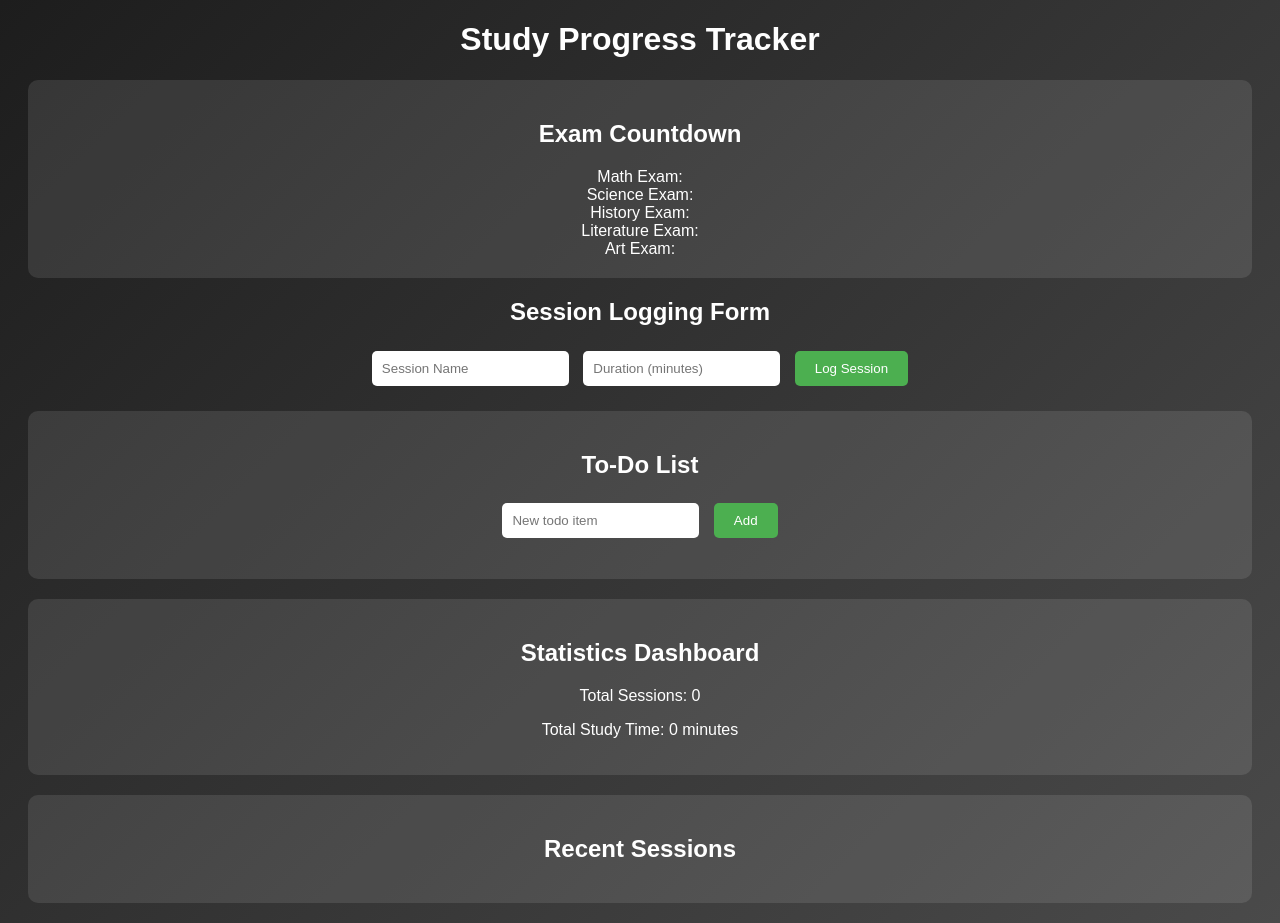
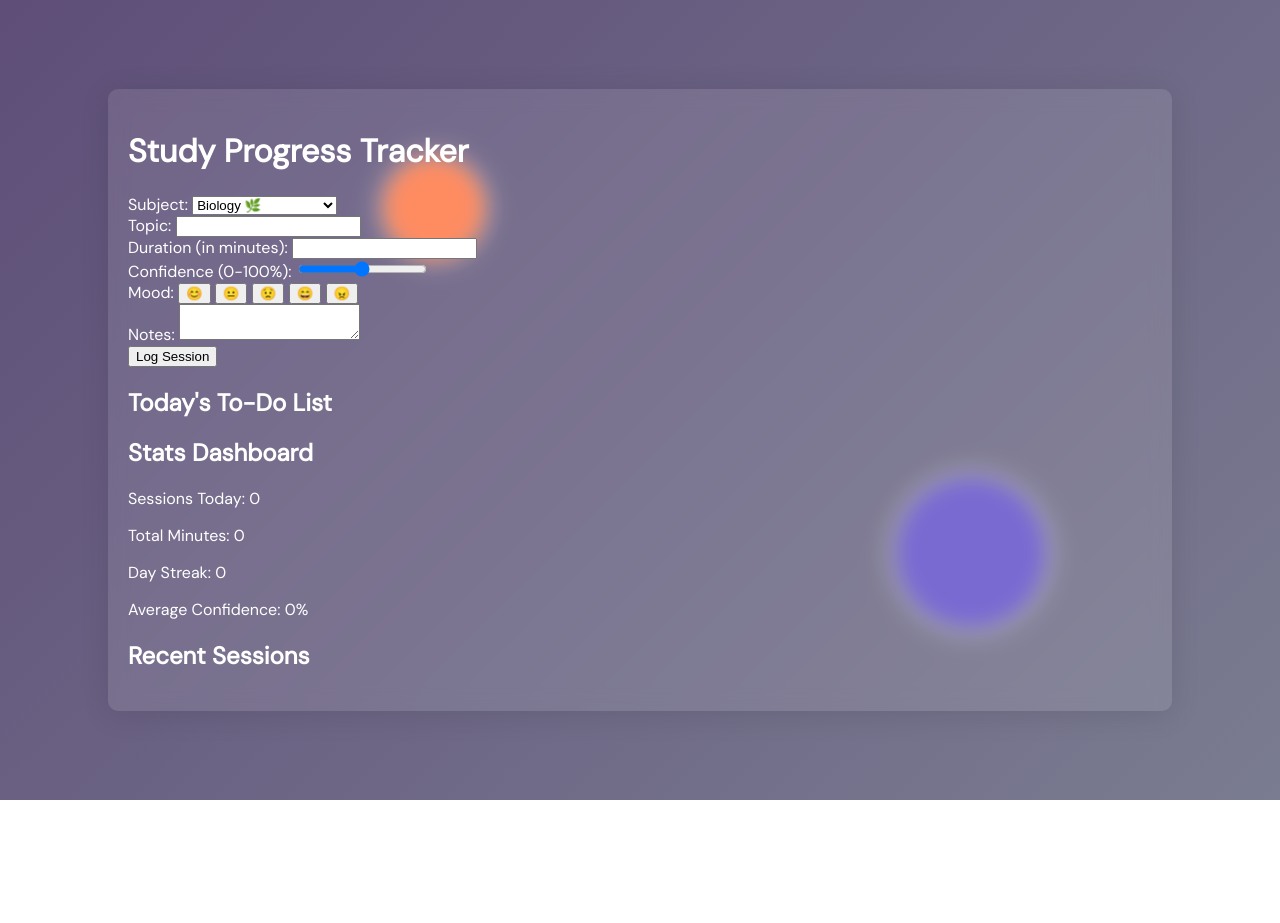
Before and after one commit to AshhAli/CraftNotes, a plain HTML site: page index.html in a window 1280 px wide. After the commit the page ends 800 px from the top, so only its background shows below. Drawn offline with Linux system fonts and the light colour scheme.

Commit message:
Update index.html with complete study progress tracker

```diff
--- a/index.html
+++ b/index.html
@@ -3,136 +3,106 @@
 <head>
     <meta charset="UTF-8">
     <meta name="viewport" content="width=device-width, initial-scale=1.0">
+    <link href="https://fonts.googleapis.com/css2?family=Playfair+Display:wght@400&family=DM+Sans:wght@400&display=swap" rel="stylesheet">
     <title>Study Progress Tracker</title>
     <style>
         body {
-            background: linear-gradient(135deg, #1d1d1d, #4a4a4a);
+            background: linear-gradient(135deg, #5e4e78, #7a7c91);
+            font-family: 'DM Sans', sans-serif;
             color: white;
-            font-family: Arial, sans-serif;
-            text-align: center;
+            margin: 0;
+            padding: 0;
+            overflow: hidden;
         }
-        #countdowns, #stats, #sessionFeed, #todo {
-            margin: 20px;
+        .container {
+            display: flex;
+            flex-direction: column;
+            align-items: center;
+            justify-content: center;
+            height: 100vh;
+        }
+        .card {
+            background: rgba(255, 255, 255, 0.1);
+            backdrop-filter: blur(10px);
+            border-radius: 10px;
             padding: 20px;
-            border-radius: 10px;
-            background: rgba(255, 255, 255, 0.1);
+            box-shadow: 0 4px 30px rgba(0, 0, 0, 0.1);
+            margin: 10px;
+            width: 80%;
         }
-        input[type="text"], input[type="date"], input[type="number"] {
-            padding: 10px;
-            margin: 5px;
-            border-radius: 5px;
-            border: none;
+        .orb {
+            position: absolute;
+            border-radius: 50%;
+            box-shadow: 0 0 20px rgba(255, 255, 255, 0.8);
+            animation: float 6s ease-in-out infinite;
         }
-        button {
-            padding: 10px 20px;
-            margin: 5px;
-            background: #4CAF50;
-            color: white;
-            border: none;
-            border-radius: 5px;
+        @keyframes float {
+            0%, 100% {
+                transform: translateY(0);
+            }
+            50% {
+                transform: translateY(-10px);
+            }
         }
     </style>
 </head>
 <body>
-    <h1>Study Progress Tracker</h1>
-    <div id="countdowns">
-        <h2>Exam Countdown</h2>
-        <div>Math Exam: <span id="math-countdown"></span></div>
-        <div>Science Exam: <span id="science-countdown"></span></div>
-        <div>History Exam: <span id="history-countdown"></span></div>
-        <div>Literature Exam: <span id="literature-countdown"></span></div>
-        <div>Art Exam: <span id="art-countdown"></span></div>
+    <div class="orb" style="width: 100px; height: 100px; top: 20%; left: 30%; background: #ff7f50;"></div>
+    <div class="orb" style="width: 150px; height: 150px; top: 60%; left: 70%; background: #6a5acd;"></div>
+    <div class="container">
+        <div class="card">
+            <h1>Study Progress Tracker</h1>
+            <form id="sessionForm">
+                <label for="subject">Subject:</label>
+                <select id="subject">
+                    <option value="Biology">Biology 🌿</option>
+                    <option value="Chemistry">Chemistry ⚗️</option>
+                    <option value="Business Studies">Business Studies 📊</option>
+                    <option value="Maths">Maths 📐</option>
+                    <option value="ESL">ESL 📝</option>
+                </select>
+                <br>
+                <label for="topic">Topic:</label>
+                <input type="text" id="topic" required>
+                <br>
+                <label for="duration">Duration (in minutes):</label>
+                <input type="number" id="duration" required>
+                <br>
+                <label for="confidence">Confidence (0-100%):</label>
+                <input type="range" id="confidence" min="0" max="100">
+                <br>
+                <label>Mood:</label>
+                <button type="button" class="mood-btn">😊</button>
+                <button type="button" class="mood-btn">😐</button>
+                <button type="button" class="mood-btn">😟</button>
+                <button type="button" class="mood-btn">😄</button>
+                <button type="button" class="mood-btn">😠</button>
+                <br>
+                <label for="notes">Notes:</label>
+                <textarea id="notes"></textarea>
+                <br>
+                <button type="submit">Log Session</button>
+            </form>
+            <div id="todayTasks">
+                <h2>Today's To-Do List</h2>
+                <ul id="taskList"></ul>
+            </div>
+            <div id="stats">
+                <h2>Stats Dashboard</h2>
+                <p>Sessions Today: <span id="sessionsToday">0</span></p>
+                <p>Total Minutes: <span id="totalMinutes">0</span></p>
+                <p>Day Streak: <span id="dayStreak">0</span></p>
+                <p>Average Confidence: <span id="averageConfidence">0%</span></p>
+                <div id="subjectTimeBreakdown"></div>
+            </div>
+            <div id="recentSessions">
+                <h2>Recent Sessions</h2>
+                <ul id="recentList"></ul>
+            </div>
+        </div>
     </div>
-    <div id="sessionLogger">
-        <h2>Session Logging Form</h2>
-        <input type="text" id="sessionName" placeholder="Session Name" />
-        <input type="number" id="sessionDuration" placeholder="Duration (minutes)" />
-        <button onclick="logSession()">Log Session</button>
-    </div>
-    <div id="todo">
-        <h2>To-Do List</h2>
-        <input type="text" id="todoItem" placeholder="New todo item" />
-        <button onclick="addTodo()">Add</button>
-        <ul id="todoList"></ul>
-    </div>
-    <div id="stats">
-        <h2>Statistics Dashboard</h2>
-        <p>Total Sessions: <span id="totalSessions">0</span></p>
-        <p>Total Study Time: <span id="totalStudyTime">0</span> minutes</p>
-    </div>
-    <div id="sessionFeed">
-        <h2>Recent Sessions</h2>
-        <ul id="recentSessions"></ul>
-    </div>
-
     <script>
-        let sessions = [];
-
-        function logSession() {
-            const name = document.getElementById('sessionName').value;
-            const duration = document.getElementById('sessionDuration').value;
-            if (name && duration) {
-                sessions.push({ name, duration });
-                updateStats();
-                updateSessionFeed();
-                document.getElementById('sessionName').value = '';
-                document.getElementById('sessionDuration').value = '';
-            }
-        }
-
-        function updateStats() {
-            document.getElementById('totalSessions').innerText = sessions.length;
-            const totalTime = sessions.reduce((sum, session) => sum + parseInt(session.duration), 0);
-            document.getElementById('totalStudyTime').innerText = totalTime;
-        }
-
-        function updateSessionFeed() {
-            const feed = document.getElementById('recentSessions');
-            feed.innerHTML = '';
-            sessions.slice(-5).forEach(session => {
-                const li = document.createElement('li');
-                li.innerText = `${session.name} - ${session.duration} minutes`;
-                feed.appendChild(li);
-            });
-        }
-
-        function addTodo() {
-            const item = document.getElementById('todoItem').value;
-            if (item) {
-                const list = document.getElementById('todoList');
-                const li = document.createElement('li');
-                li.innerText = item;
-                list.appendChild(li);
-                document.getElementById('todoItem').value = '';
-            }
-        }
-
-        // COUNTDOWN TIMER
-        const countdowns = [
-            { name: 'Math Exam', date: '2026-03-20 09:00:00' },
-            { name: 'Science Exam', date: '2026-03-22 09:00:00' },
-            { name: 'History Exam', date: '2026-03-24 09:00:00' },
-            { name: 'Literature Exam', date: '2026-03-26 09:00:00' },
-            { name: 'Art Exam', date: '2026-03-28 09:00:00' }
-        ];
-
-        countdowns.forEach(exam => {
-            const countdownElement = document.getElementById(exam.name.toLowerCase().replace(' ', '-') + '-countdown');
-            const examDate = new Date(exam.date);
-            const interval = setInterval(() => {
-                const now = new Date();
-                const diff = examDate - now;
-                if (diff < 0) {
-                    clearInterval(interval);
-                    countdownElement.innerText = 'EXAM HAS PASSED';
-                } else {
-                    const days = Math.floor(diff / (1000 * 60 * 60 * 24));
-                    const hours = Math.floor((diff % (1000 * 60 * 60 * 24)) / (1000 * 60 * 60));
-                    const minutes = Math.floor((diff % (1000 * 60 * 60)) / (1000 * 60));
-                    countdownElement.innerText = `${days}d ${hours}h ${minutes}m`;
-                }
-            }, 1000);
-        });
+        // JavaScript to handle form submission, localStorage, and updates
     </script>
 </body>
 </html>
```
